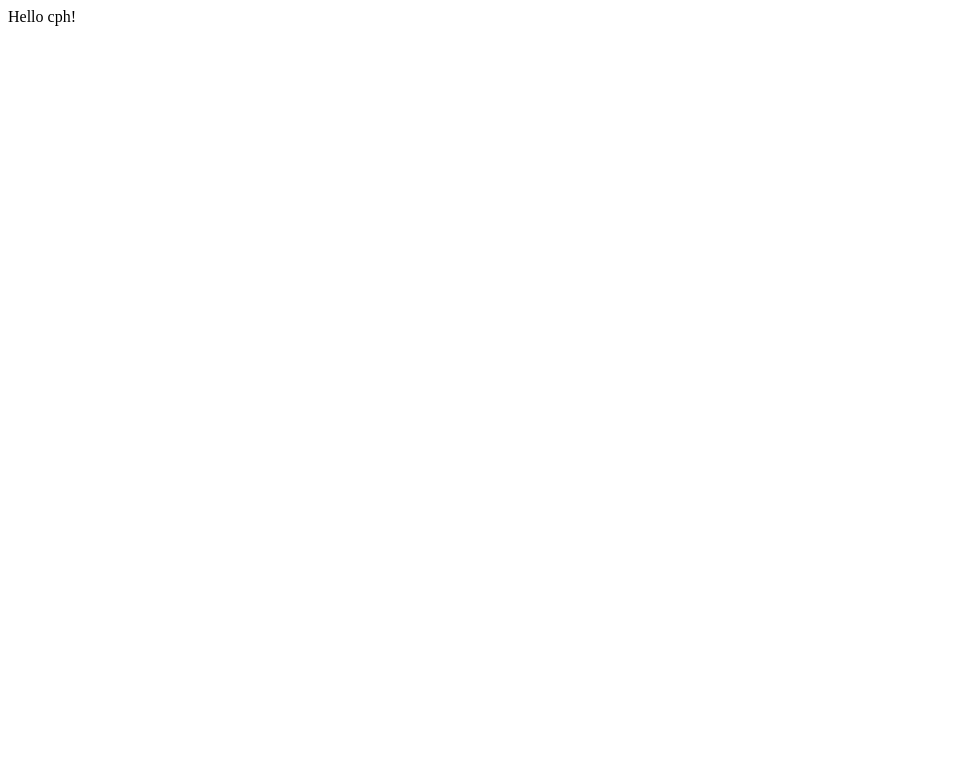
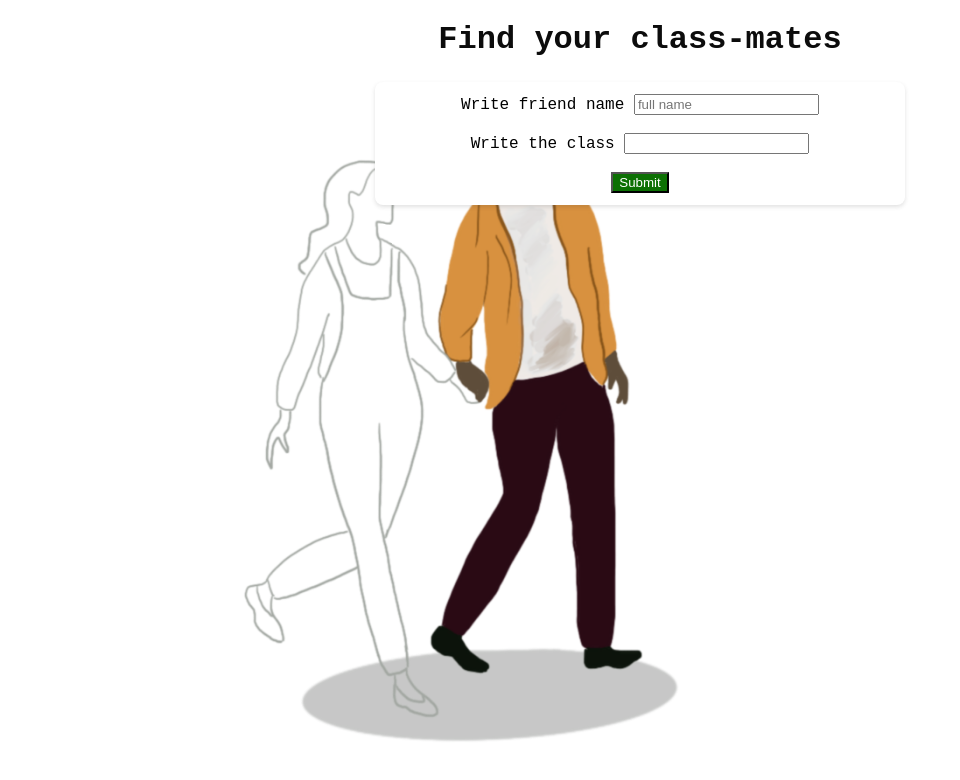
Before and after one commit to Pallabi-ghosh/my-second-project, a plain HTML site: page index.html in a window 1280 px wide. Shown: the whole page, without its empty margins (0-960 px from the left). Drawn offline with Linux system fonts and the light colour scheme.

Commit message:
work is in progress

```diff
--- a/index.html
+++ b/index.html
@@ -1,9 +1,35 @@
-<html>
+<!DOCTYPE html>
+<html lang="en">
+
+<head>
+    <title>Document</title>
+    <link rel="stylesheet" href="text.css">
+</head>
 
 <body>
-    <p>
-        Hello cph!
-    </p>
+
+    <div id="adam">
+    </div>
+
+    <header>
+        <h1>Find your class-mates</h1>
+    </header>
+    <form>
+        <div class="main-header">
+            <label for="uname">Write friend name </label>
+            <input id="fullname" placeholder="full name" onkeyup="lettersOnly(this)">
+            <br>
+            <br>
+            <label for="selectclass">Write the class </label>
+            <input type="text" id="selectclass" name="classname" placeholder="">
+            <br>
+            <br>
+            <button id="btn">Submit</button>
+        </div>
+    </form>
+
+
+    <script src="text.js"></script>
 </body>
 
 </html>
--- a/text.css
+++ b/text.css
@@ -0,0 +1,46 @@
+body {
+    font-family: Space Mono, monospace;
+    background-image: url('Untitled_Artwork\ 49.png');
+    background-position: initial;
+    background-size: 70%;
+    background-repeat: no-repeat;
+    animation: walk-east 8.0s steps(8000) infinite;
+}
+
+
+/* @keyframes walk-east {
+    from {
+        background-position: right center;
+    }
+    to {
+        background-position: left center;
+    }
+} */
+
+h1 {
+    display: block;
+    font-size: 2em;
+    margin-block-start: 0.67em;
+    margin-block-end: 0.67em;
+    margin-inline-start: 0px;
+    margin-inline-end: 0px;
+    font-weight: bold;
+    text-align: center;
+    color: #0c0c0c;
+}
+
+.main-header {
+    padding: 12px;
+    margin: 24px auto;
+    width: calc(100% - 24%);
+    max-width: 40%;
+    background-color: #fff;
+    border-radius: 8px;
+    box-shadow: 0 2px 4px 0 rgba(57, 55, 56, .15);
+    text-align: center;
+}
+
+#btn {
+    background-color: rgb(12, 112, 3);
+    color: #fff;
+}
--- /dev/null
+++ b/text.js
@@ -0,0 +1,13 @@
+const textbox;
+const classname;
+
+function lettersOnly(input) {
+    var regex = /[^a-z]/gi;
+    input.value = input.value.replace(regex, "");
+    textbox = document.getElementById('fullname');
+}
+
+function onload() {
+    //Get value.
+    classname = document.getElementById('selectclass');
+}
```
Also changed, not shown: 107750740-business-girl-walk-cycle-animation-sheet.jpg (added), Untitled_Artwork 49.png (added).
